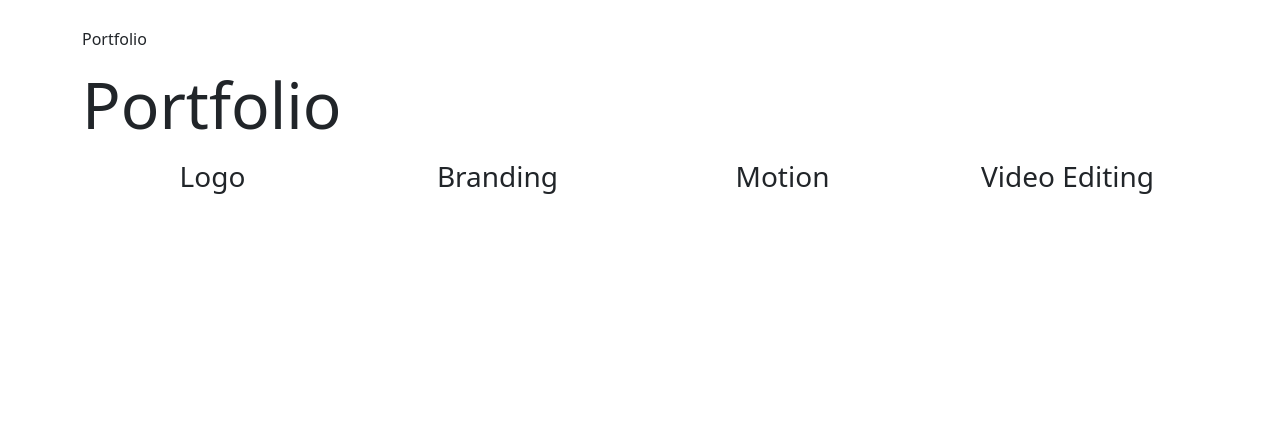
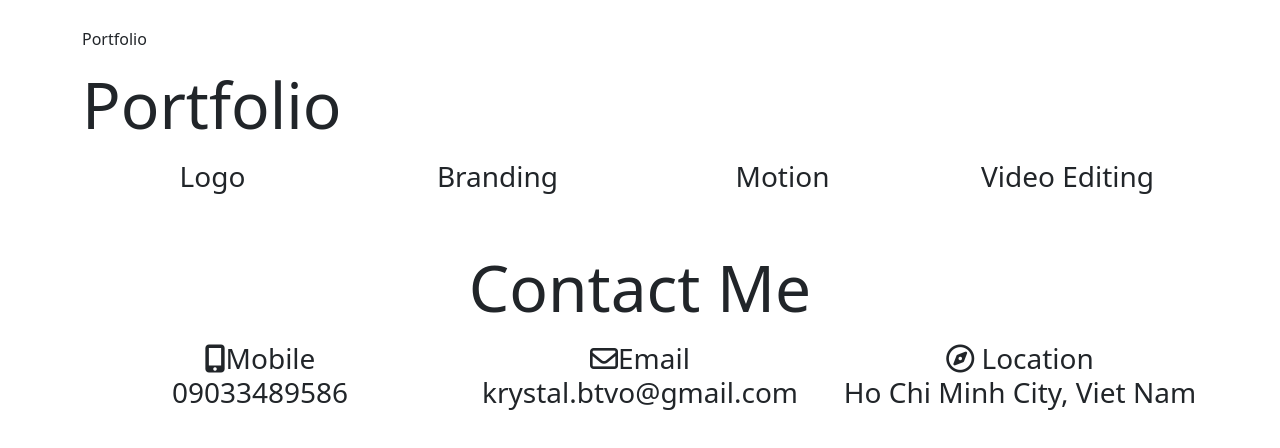
Before and after one commit to krystalvo/krystalvo.github.io, a plain HTML site: page index.html in a window 1280 px wide. Shown: the part 1398-1846 px from the top of the page. Before the commit the page ends 1648 px from the top, so only its background shows below. Drawn offline with nearby package versions, Linux system fonts and the light colour scheme.

Commit message:
update
Co-Authored-By: Ryan Võ <71304811+ryanvo162@users.noreply.github.com>

```diff
--- a/index.html
+++ b/index.html
@@ -138,6 +138,24 @@
                 </div>
             </div>
         </section>
+        <footer id="contact">
+            <div class="container mb-5">
+                <div class="d-flex justify-content-center">
+                    <p class="display-3 title-footer">Contact Me</p>
+                </div>
+                <div class="row infoFooter">
+                    <h3 class="col-md-4 text-center mb-2"><i class="fa fa-mobile"></i>Mobile <br /><span>
+                            09033489586</span></h3>
+                    </span></h3>
+                    <h3 class="col-md-4 text-center mb-2"><i class="far fa-envelope"></i>Email <br />
+                    <span>
+                       krystal.btvo@gmail.com</span></h3>
+                    <h3 class="col-md-4 text-center mb-2"><i class="far fa-compass"></i> Location <br />
+                    <span>
+                        Ho Chi Minh City, Viet Nam</span></h3>
+                </div>
+            </div>
+        </footer>
     </main>
     <script src="https://cdn.jsdelivr.net/npm/less"></script>
     <script src="https://cdn.jsdelivr.net/npm/bootstrap@5.2.0/dist/js/bootstrap.bundle.min.js"
--- /dev/null
+++ b/src/css/footer.less
@@ -0,0 +1,26 @@
+footer {
+  display: flex;
+  width: 100%;
+  height: 100%;
+  background: @gradient;
+  padding: 5vh 0;
+}
+
+.title-footer {
+  display: flex;
+  font-family: Gilroy Semibold;
+  text-align: center;
+  color: @black-light2;
+}
+
+.infoFooter{
+
+  font-family: Gilroy Semibold;
+  h3{
+    color: @black-light2;
+
+    i{
+        margin-right: 10px;
+    }
+  }
+}
--- a/styles.less
+++ b/styles.less
@@ -3,6 +3,7 @@
 @import "./src/css/intro.less";
 @import "./src/css/about.less";
 @import "./src/css/portfolio.less";
+@import "./src/css/footer.less";
 
 @font-face {
   font-family: Gilroy;
```
